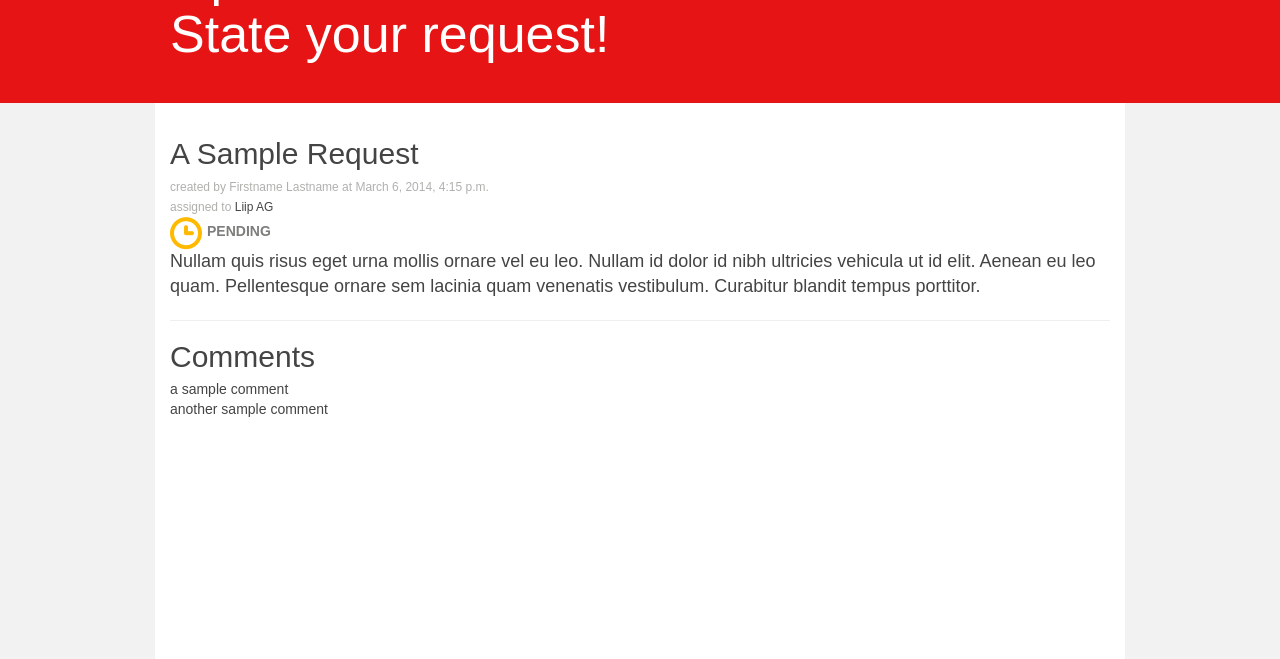
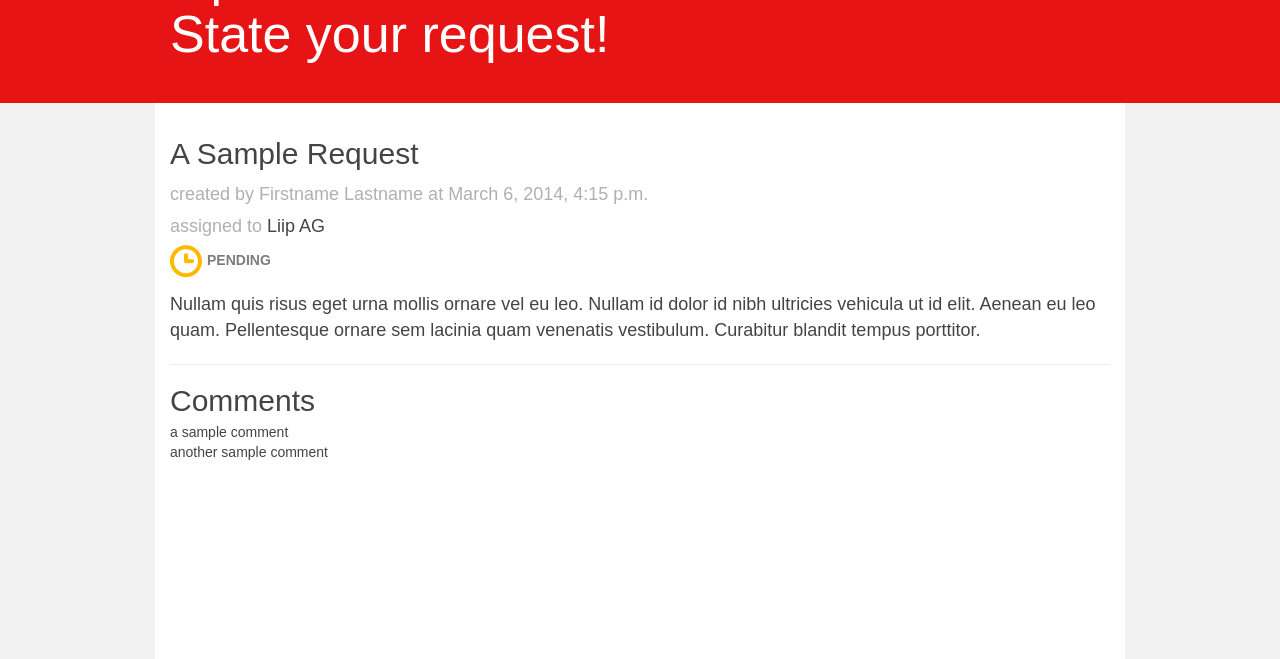
Before and after one commit to liip/request.data, a Django app: page /requests/1/ in a window 1280 px wide. Shown: the part 151-810 px from the top of the page. Run offline with Django 3.2, Linux system fonts and the light colour scheme; data comes from the database, SQL or seed files in the repository; parts of the project's set-up code (start-up, migrations or seed data) failed here and were passed over; some libraries are stand-ins or nearby versions; some web fonts are replaced.

Commit message:
Styling for request detail page.

```diff
--- a/apps/requests/static/css/app.css
+++ b/apps/requests/static/css/app.css
@@ -210,6 +210,14 @@ span.agency a:focus {
 }
 span.creator, span.created, span.agency, span.helper_text {
   font-size: 12px;
+  line-height: 1.5em;
+}
+
+.detail-details span.creator,
+.detail-details span.created,
+.detail-details span.agency,
+.detail-details span.helper_text {
+  font-size: 18px;
 }
 span.helper_text {
   color: #B0B0AD;
@@ -233,6 +241,15 @@ span.state a:focus {
 }
 span.description {
   font-size: 18px;
+}
+
+.request_creation,
+.request_assigned,
+.request_state {
+  padding-top: 5px;
+}
+.request_description {
+  padding-top: 15px;
 }
 
 .line-separator{
--- a/apps/requests/templates/requests/request_detail.html
+++ b/apps/requests/templates/requests/request_detail.html
@@ -26,7 +26,7 @@
       </div>
     </div>
     <div class="row">
-      <div class="col-md-12">
+      <div class="col-md-12 detail-details">
         <div class="request_creation">
           <span class="helper_text">created by {{ req.creator.name }} at {{ req.created }}</span>
         </div>
@@ -34,10 +34,14 @@
           <span class="helper_text">assigned to </span>
           <a href="{% url "apps.requests.views.agency_list" req.agency.a_name %}"><span class="agency">{{ req.agency.a_name }}</span>
         </div>
-        <div>
+        <div class="request_state">
           <a href="{% url "apps.requests.views.request_list" req.state %}"><span class="batch batch-{{ req.state }}"></span><span class="state {{ req.state }}">{{ req.state }}</span></a>
         </div>
-        <div>
+      </div>
+    </div>
+    <div class="row">
+      <div class="col-md-12">
+        <div class="request_description">
           <span class="description">{{req.description}}</span>
         </div>
       </div>
```
